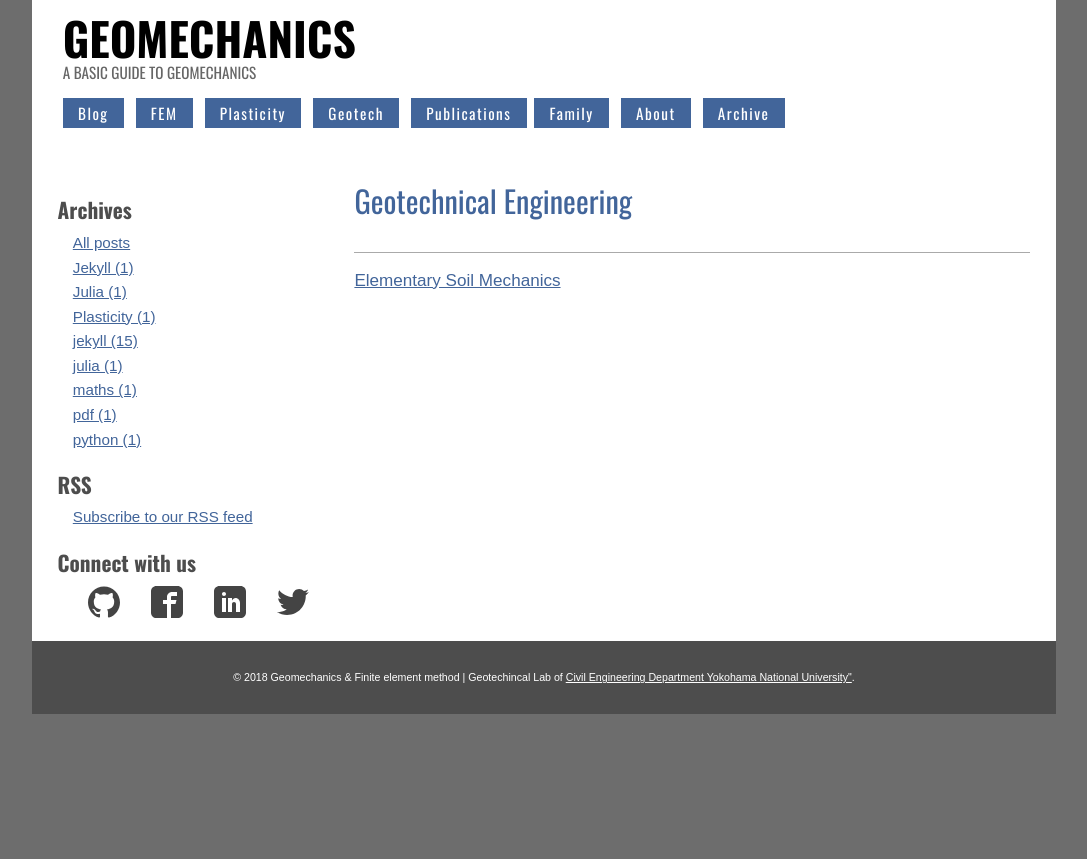
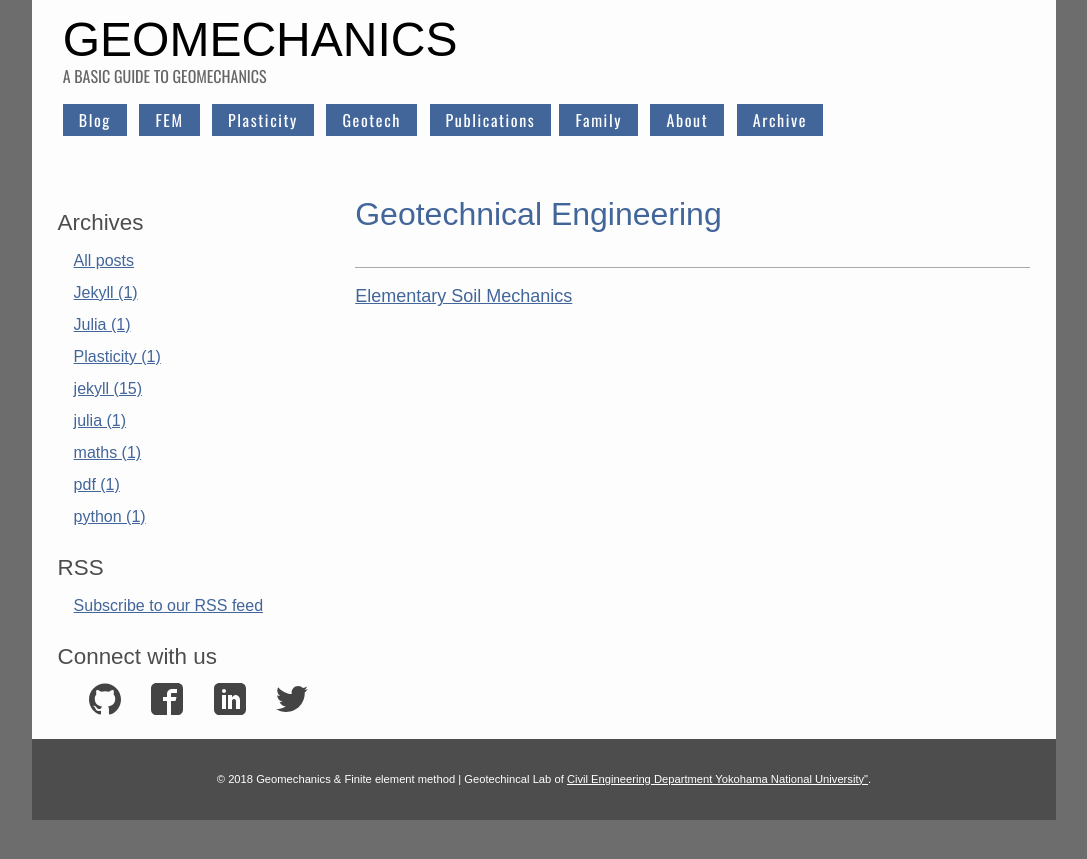
Before and after one commit to quangvunp/geomechanics, a Jekyll site: the page built from geotech.md, in a window 1280 px wide. Shown: the top 859 px of the page, without its empty margins (96-1183 px from the left). Built offline with Jekyll 4.4.1, drawn with Linux system fonts in a browser that asks for light colours.

Commit message:
Update main.css

```diff
--- a/css/main.css
+++ b/css/main.css
@@ -281,17 +281,37 @@ th {
 /* --------------------------------------------------
   Global settings
 -----------------------------------------------------*/
-body {
+/* body {
 	font: 95% 'Arial', Georgia, serif;
 	background: white;
 	direction: ltr;
 	text-align: justify;
 }
+
 h1, h2, h3, h4, h5, h6 {
 	font-family: 'Oswald', 'Helvetica Narrow', Arial, sans-serif;
 	font-weight: 700;
 	font-weight: bold;
 }
+
+*/
+
+body {
+  font-family: Arial, "Helvetica Neue", Helvetica, sans-serif;
+  font-size: 16px;
+  text-align: justify;
+  line-height: 1.5;
+  font-weight: 300;
+  background-color: #fdfdfd;
+}
+
+h1, h2, h3, h4, h5, h6 {
+  font-family: Arial, "Helvetica Neue", Helvetica, sans-serif;
+  font-size: 100%; font-weight: 500;
+  text-align: left;
+}
+
+
 *, *:before, *:after {
 	-webkit-box-sizing: border-box;
 	-moz-box-sizing: border-box;
```
